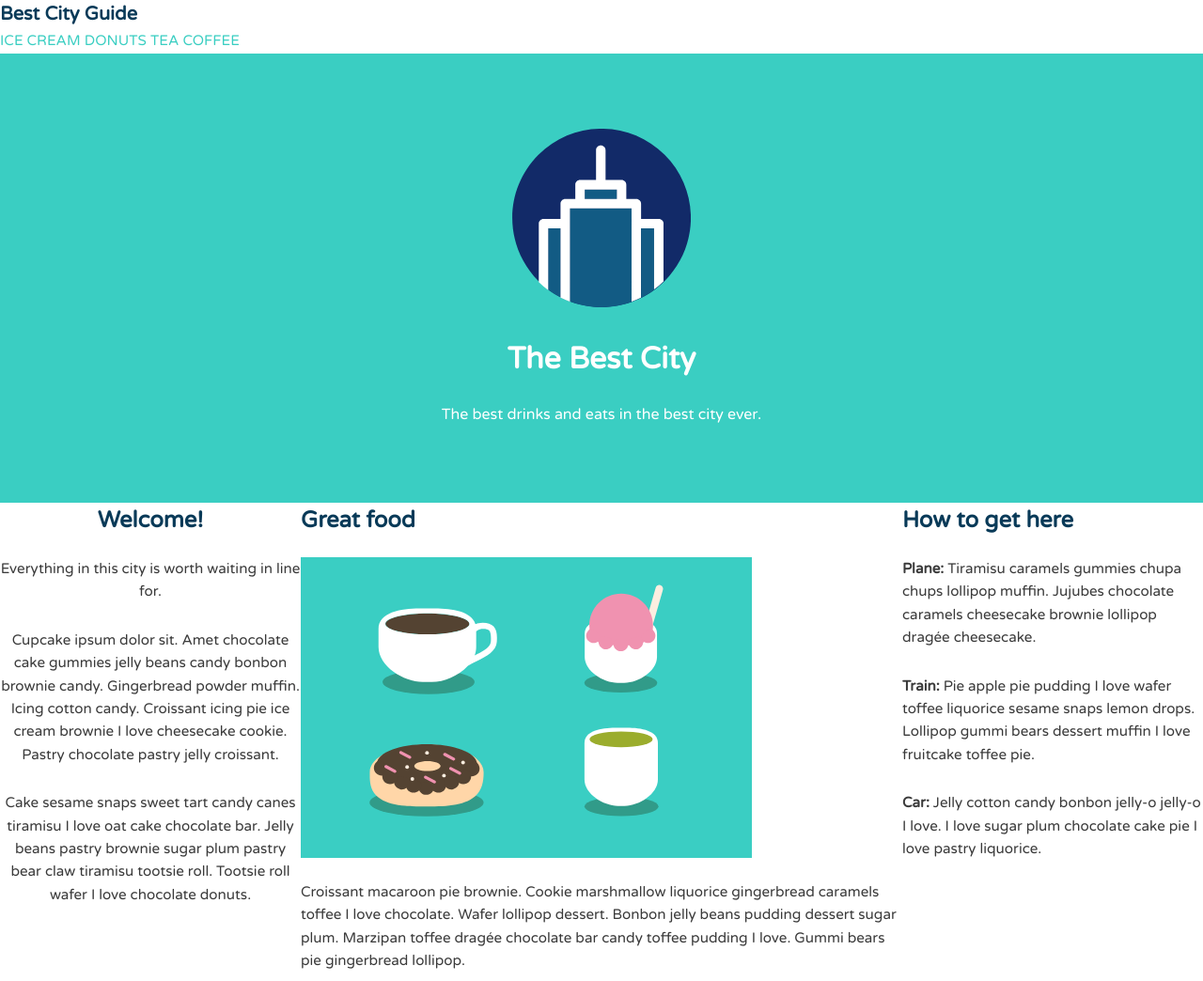
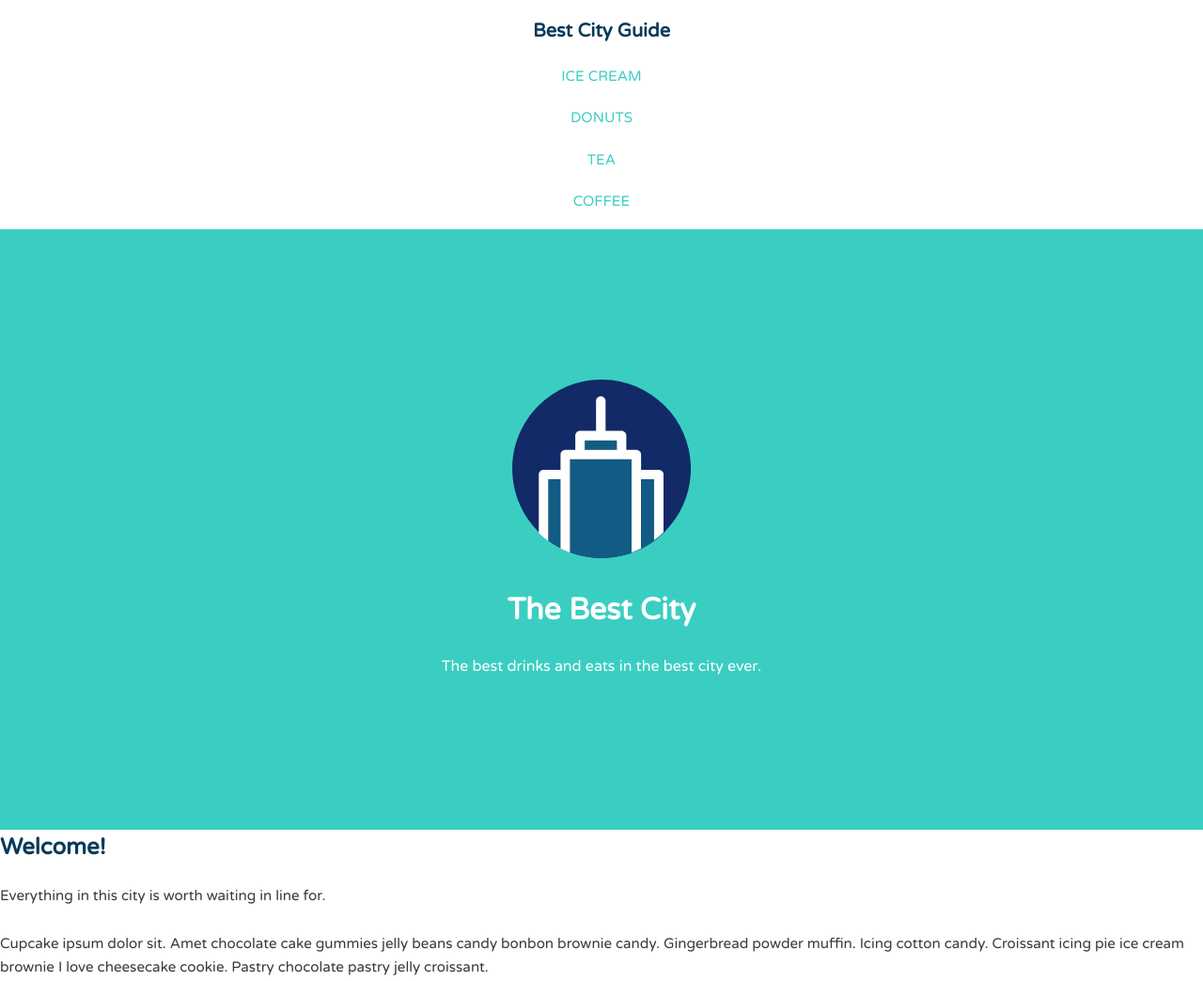
Before and after one commit to OneWaterboy/Teamtreehouse-CSS-Layout-Project, a plain HTML site: page index.html in a window 1280 px wide. Shown: the part 1-1045 px from the top of the page at 94% size. Drawn offline with Linux system fonts and the light colour scheme.

Commit message:
align banner content

```diff
--- a/styles.css
+++ b/styles.css
@@ -54,6 +54,8 @@ img {
 .name a,
 .main-nav a {
     text-align: center;
+    display: block;
+    padding: 10px;
 }
 
 .main-nav a {
@@ -67,6 +69,11 @@ img {
 }
 
 /* ---- Layout Containers ---- */
+
+.main-header{
+    padding-top: 0.5em;
+    padding-bottom: 0.5em;
+}
 
 .banner {
 	color: #fff;
@@ -91,13 +98,7 @@ img {
 Style Main nav and Site Title
 ====================================*/
 
-.main-nav li{
-    display: inline-block;
-}
 
-.name {
-    display: inline;
-}
 
 /*==================================
 Style banner content postioning
@@ -105,8 +106,8 @@ Style banner content postioning
 
 .banner {
     text-align: center;
-    padding-top: 5em;
-    padding-bottom: 5em;
+    padding-top: 10em;
+    padding-bottom: 10em;
 
 }
 
@@ -114,28 +115,6 @@ Style banner content postioning
 Style column layout
 ====================================*/
 
-.secondary {
-    width: 25%;
-    float: inline-start;
-    display: inline-block;
-    text-align: center;
-    margin: 0 auto;
-}
-
-.primary {
-    width: 50%;
-    display: inline-block;
-}
-
-.tertiary {
-    width: 25%;
-    float: right;
-    display: inline-block;
-}
-
-.main-content {
-    display: inline-block;
-}
 
 /* =================================
   Media Queries
```
